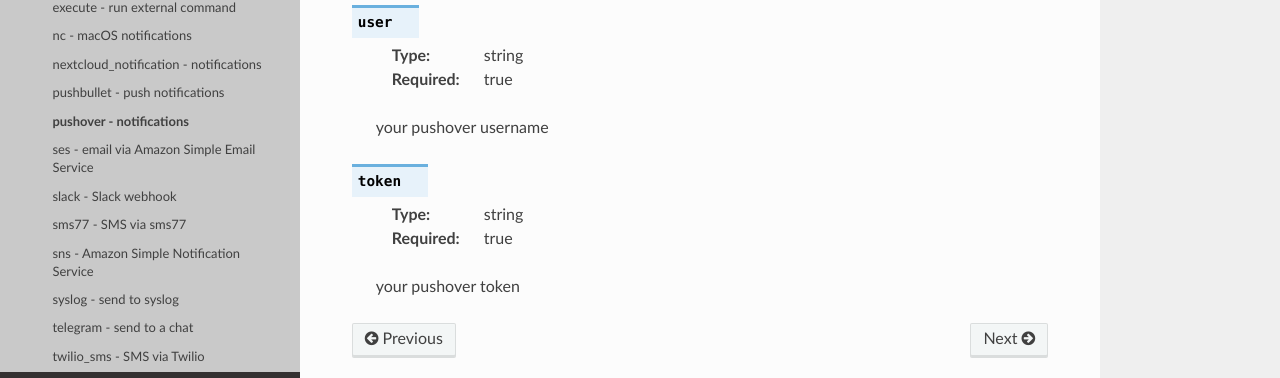
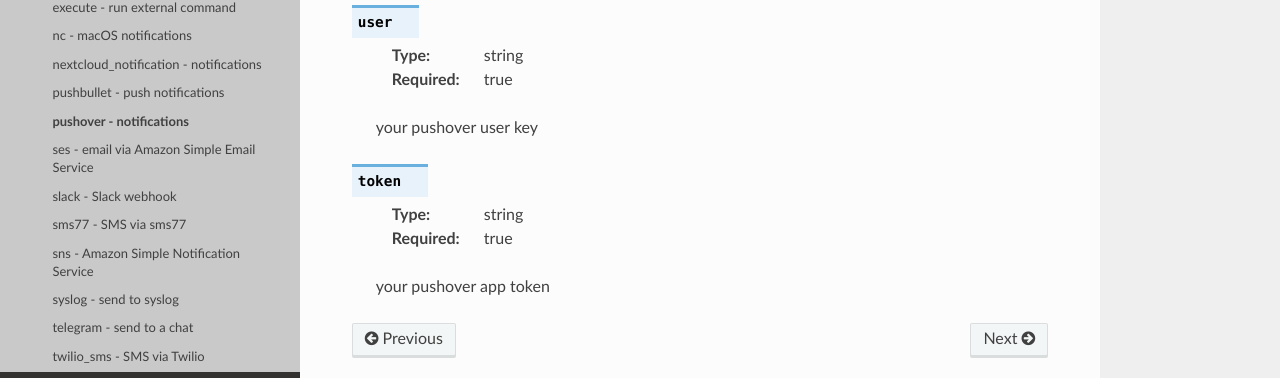
Before and after one commit to jamesoff/simplemonitor, a Sphinx documentation site: the page built from docs/alerters/pushover.rst, in a window 1280 px wide. Shown: the part 304-682 px from the top of the page. Built offline with Sphinx 7.4.7 and the Read the Docs theme 2.0.0, drawn with Linux system fonts in a browser that asks for light colours; pages that are not in the unit, such as notebooks, are missing from menus.

Commit message:
A couple of updates to the pushover alerter docs to more closely match the terminology from pushover

```diff
--- a/docs/alerters/pushover.rst
+++ b/docs/alerters/pushover.rst
@@ -12,11 +12,11 @@
     :type: string
     :required: true
 
-    your pushover username
+    your pushover user key
 
 .. confval:: token
 
     :type: string
     :required: true
 
-    your pushover token
+    your pushover app token
```
